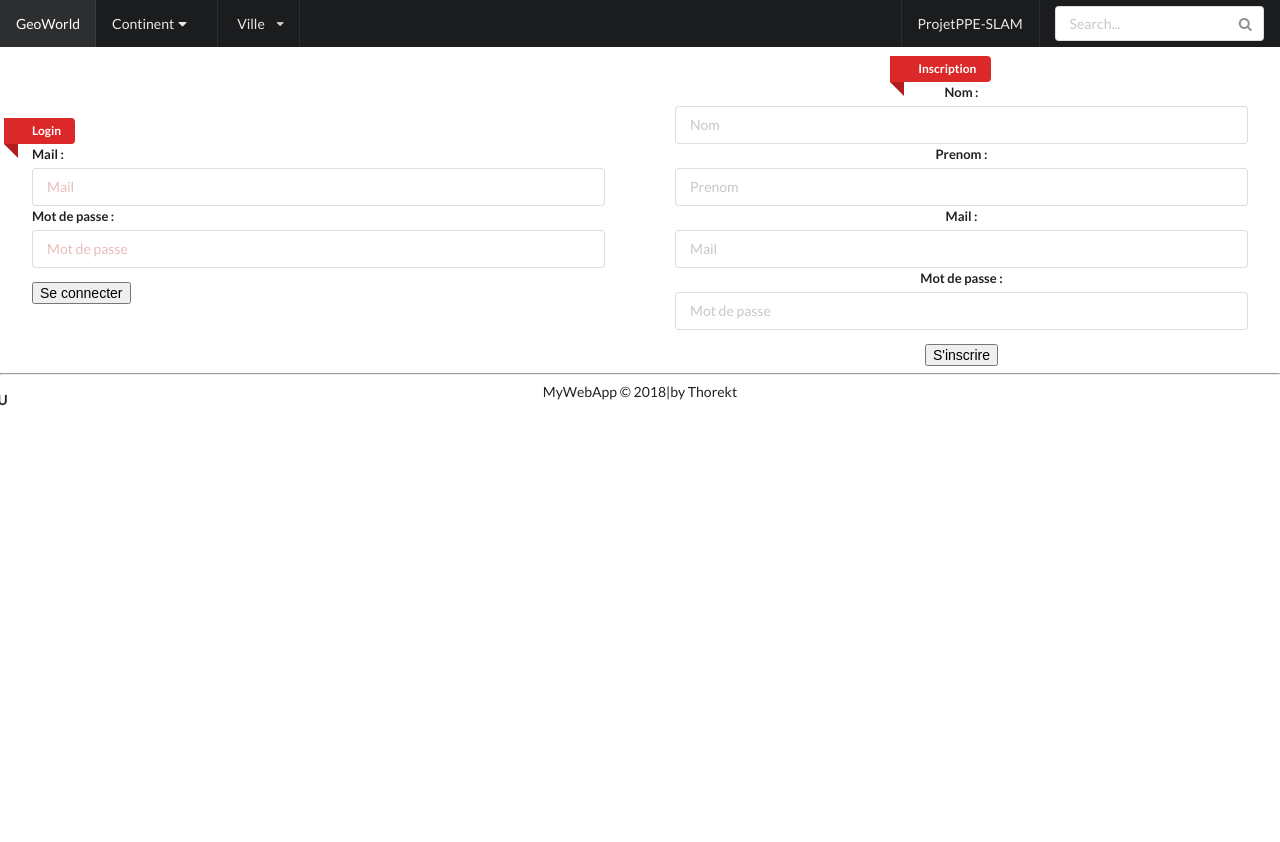
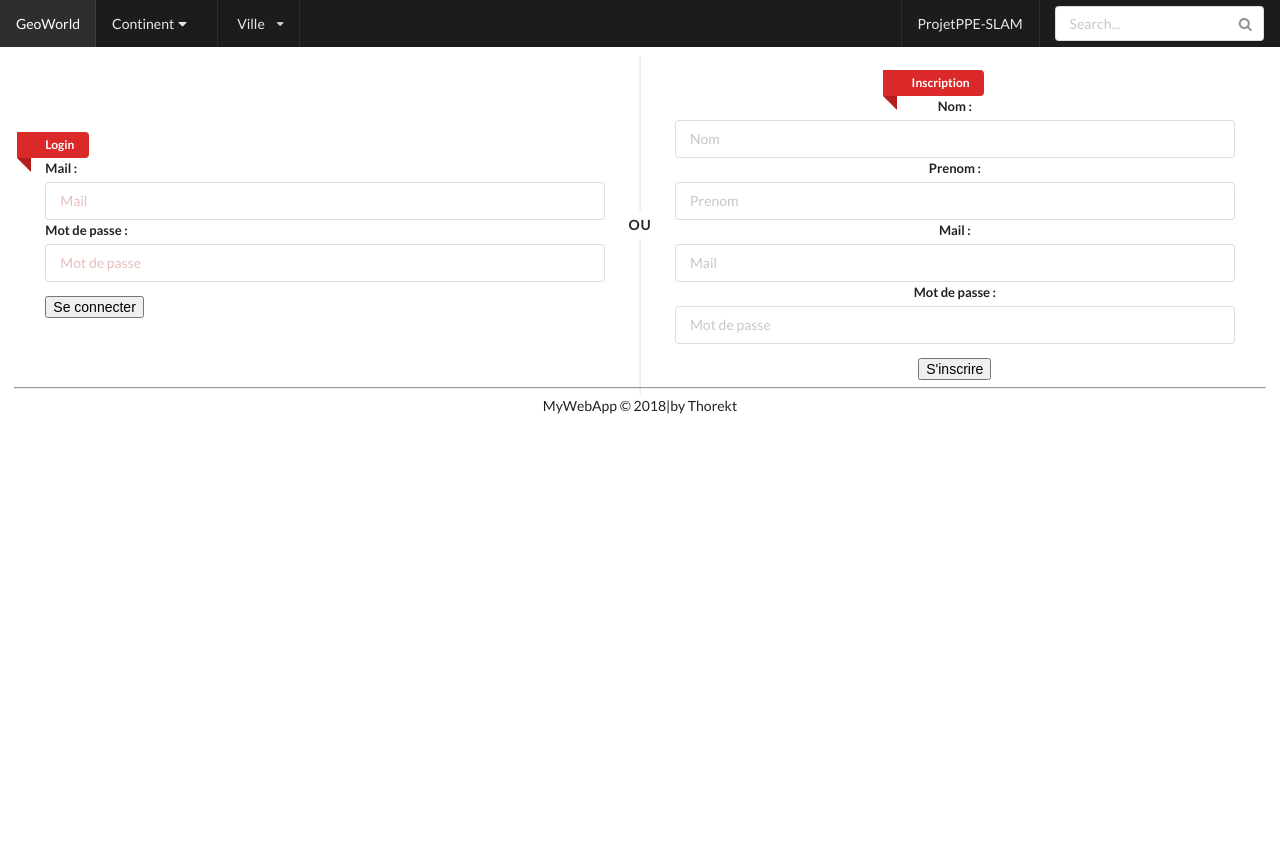
Before and after one commit to Thorekt/Projet1World, a PHP site: page /connect.php in a window 1280 px wide. After the commit the page ends 414 px from the top, so only its background shows below. Run offline with PHP 8.4, Linux system fonts and the light colour scheme.

Commit message:
Page connect fix

```diff
--- a/connect.php
+++ b/connect.php
@@ -28,8 +28,13 @@ if (isset($_GET['code'])) {
                 </form>
             </div>
         </div>
-        <div class="ui vertical divider">OU</div>
+        <div class="divider-column">
+            <div class="ui vertical divider">
+                OU
+            </div>
+        </div>
         <div class="center aligned column">
+            <form class="ui form success error" method="post" action="traitement_inscr.php">
                 <a class="ui red ribbon label">Inscription</a>
                 <?php if (isset($code)): ?>
                     <?php if ($code == 0): ?>
@@ -39,7 +44,6 @@ if (isset($_GET['code'])) {
                         <h1>champs mal remplis</h1>
                     <?php endif; ?>
                 <?php endif; ?>
-            <form class="ui form success error" method="post" action="traitement_inscr.php">
                 <div class="field">
                     <label>Nom : </label>
                     <input class="" type="text" name="nom" placeholder="Nom"/><br/>
--- a/css/custom.css
+++ b/css/custom.css
@@ -10,3 +10,12 @@ body > .ui.container {
     text-align: center;
     font-weight: normal;
 }
+
+body {
+    padding: 1em;
+}
+
+.divider-column {
+    position: relative;
+    padding: 0 !important;
+}
```
Lines whose indentation alone changed are shown as unchanged.
